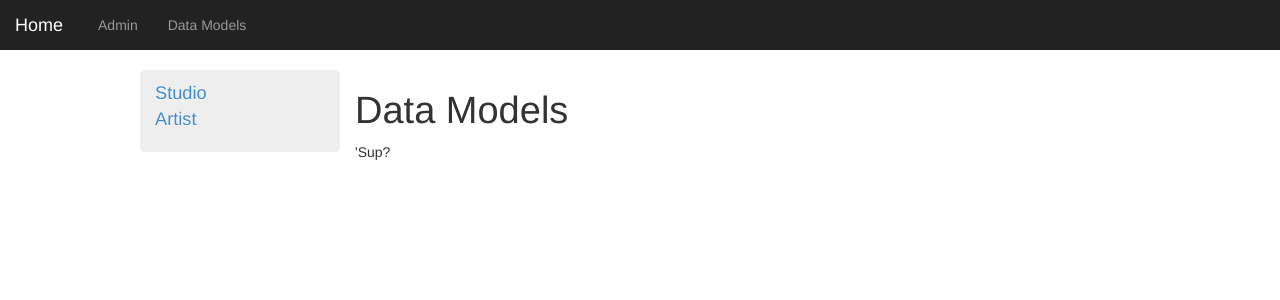
After one commit to leeclemmer/tattooport, a Python web app: template templates/admin_models.html in a window 1280 px wide. The commit adds this page. Shown: the top 300 px of the page. Run offline with Jinja, Linux system fonts and the light colour scheme; the template is opened without the code that fills it: most values are stand-ins (such as "Sample title", 1, 10 or a date in 2020).

Commit message:
Starting admin interface and data models.

```diff
--- a/app.yaml
+++ b/app.yaml
@@ -18,6 +18,9 @@ handlers:
   static_dir: js
 - url: /img
   static_dir: img
+- url: /admin.*
+  script: admin.app
+  login: admin
 - url: /.*
   script: main.app
   login: admin
--- /dev/null
+++ b/css/admin.css
@@ -0,0 +1,14 @@
+.container {
+    padding-top:70px;
+}
+
+/*** Side-Nav ***/
+.tp-sidenav {
+    font-size:1.3em;
+    padding-top: 10px;
+	padding-bottom: 10px;
+	text-shadow: 0 1px 0 #fff;
+	background-color: #f7f5fa;
+	border-radius: 5px;
+	background-color: #eee;
+}
--- a/css/styles.css
+++ /dev/null
@@ -1,4 +0,0 @@
-.row div {
-	background-color: #ddd;
-	margin-bottom:1em;
-}
--- /dev/null
+++ b/templates/admin_base.html
@@ -0,0 +1,67 @@
+<!DOCTYPE html>
+<html lang="en">
+<head>
+	{% block head %}
+	<title>[TP Admin] {% block title %}{% endblock %}</title>
+
+    <!-- Make sure latest rendering mode for IE is used -->
+    <meta http-equiv="X-UA-Compatible" content="IE=edge">
+
+    <!-- Set the layout viewport equal to device width. (Much) more on this here:
+    http://www.quirksmode.org/mobile/viewports2.html -->
+    <meta name="viewport" content="width=device-width, initial-scale=1.0">
+
+    <!-- Bootstrap -->
+    <link rel="stylesheet" href="/css/bootstrap.min.css">
+
+    <!-- Custom -->
+	<link rel="stylesheet" href="/css/admin.css" type="text/css"/>
+	{% endblock %}
+</head>
+
+<body>
+	<div class="container">
+		<div class="navbar navbar-inverse navbar-fixed-top">
+			<button type="button" class="navbar-toggle" data-toggle="collapse" data-target=".navbar-responsive-collapse">
+				<span class="icon-bar"></span>
+				<span class="icon-bar"></span>
+				<span class="icon-bar"></span>
+			</button>
+
+			<a class="navbar-brand" href="/" target="_blank">Home</a>
+
+			<div class="nav-collapse collapse navbar-responsive-collapse">
+				<ul class="nav navbar-nav">
+					{% block topmenu %}
+					<li{% if active == 'admin' %} class="active" {% endif %}><a href="/admin">Admin</a></li>
+					<li{% if active == 'models' %} class="active" {% endif %}><a href="/admin/models">Data Models</a></li>
+					{% endblock %}
+				</ul>
+			</div>
+		</div>
+
+		<div class="row">
+			<div class="col-lg-2 col-offset-1 tp-sidenav">
+				{% block sidenav %}
+				{% endblock %}
+			</div>
+
+			<div class="col-lg-9">
+				{% block main %}
+				<h1>Admin Main Page</h1>
+				<p>Fill in block</p>
+				{% endblock %}
+			</div>
+		</div>
+	</div>
+
+    <!-- JS plugins -->
+    <script src="/js/jquery.min.js"></script>
+
+    <!-- Bootstrap -->
+    <script src="/js/bootstrap.min.js"></script>
+
+    <!-- Enable responsive features in IE8 -->
+    <script scr="/js/respond.min.js"></script>
+</body>
+</html>
--- /dev/null
+++ b/templates/admin_models.html
@@ -0,0 +1,17 @@
+{% extends "admin_base.html" %}
+
+{% block title %}
+	{{title}}
+{% endblock %}
+
+{% block sidenav %}
+	<ul class="list-unstyled">
+		<li><a href="/admin/models/studios">Studio</a></li>
+		<li><a href="/admin/models/artist">Artist</a></li>
+	</ul>
+{% endblock %}
+
+{% block main %}
+	<h1>Data Models</h1>
+	<p>'Sup?</p>
+{% endblock %}
```
Also changed, not shown: admin.py (added, +15 -0 lines), main.py (+7 -2 lines), models.py (added, +100 -0 lines), templates/admin_main.html (added, +8 -0 lines), templates/debug.html (added, +40 -0 lines), templates/main_page.html (+0 -15 lines).
